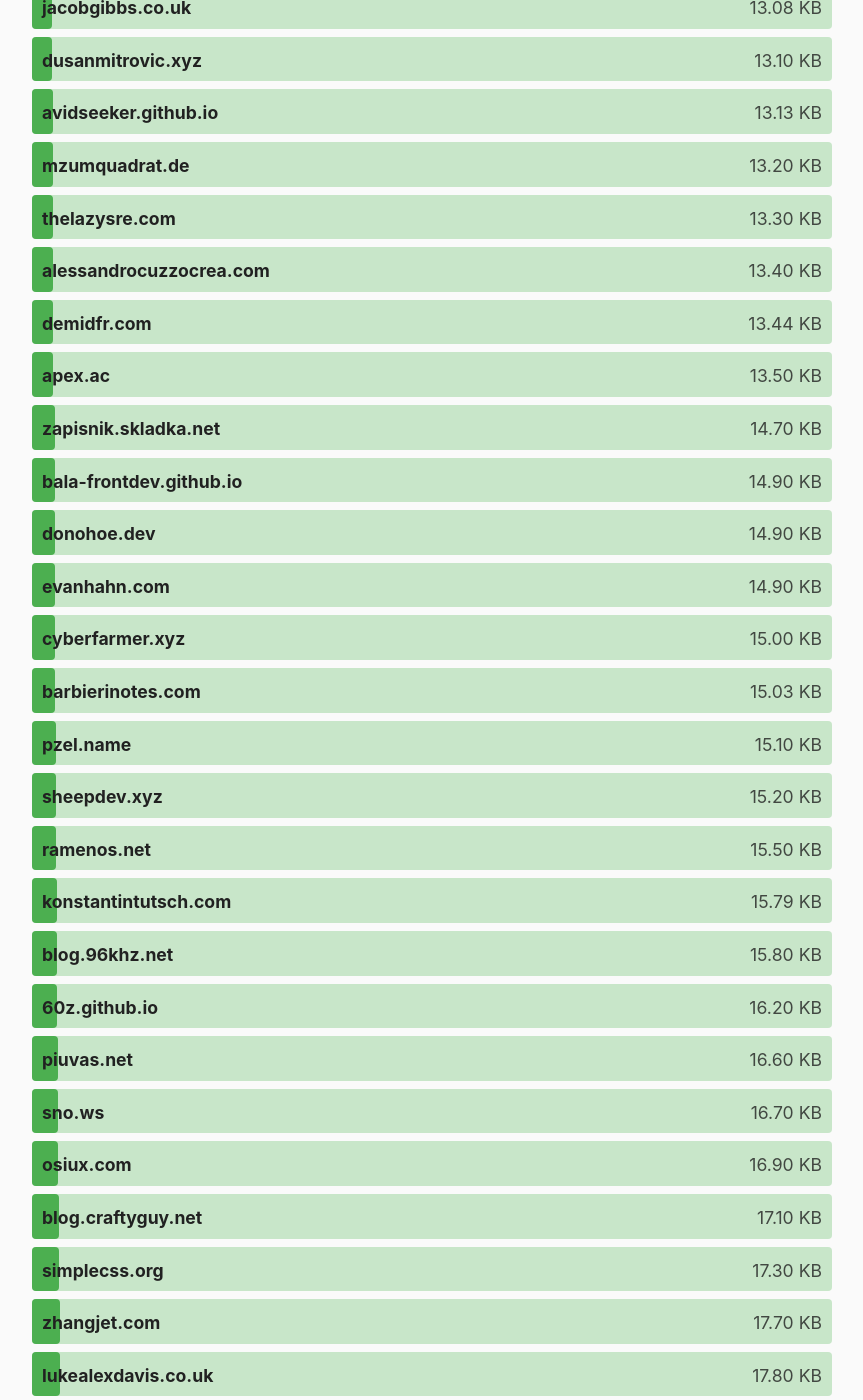
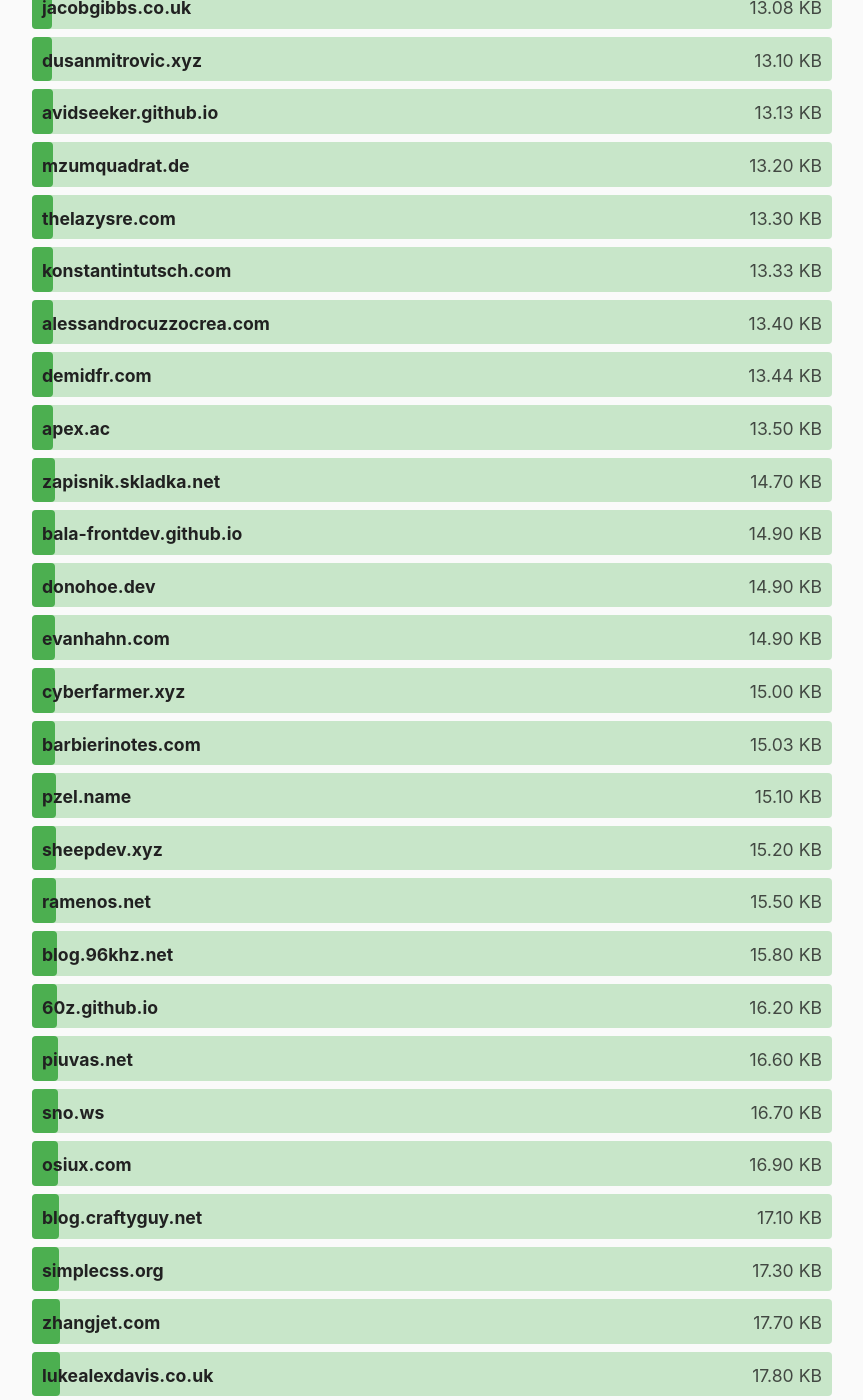
Before and after one commit to kevquirk/512kb.club, a Jekyll site: the page built from index.md, in a window 1280 px wide and 1400 px high, scrolled down 7529 px. Shown: the whole window, without its empty margins (208-1071 px from the left). Built offline with Jekyll 4.4.1, drawn with Linux system fonts in a browser that asks for light colours.

Commit message:
Update size for konstantintutsch.com
13.33kb

https://radar.cloudflare.com/scan/ae4d3a99-5f2d-416a-bc5d-fc6e4071ccc9/summary

```diff
--- a/_data/sites.yml
+++ b/_data/sites.yml
@@ -2145,8 +2145,8 @@
 
 - domain: konstantintutsch.com
   url: https://konstantintutsch.com/
-  size: 15.79
-  last_checked: 2024-03-30
+  size: 13.33
+  last_checked: 2024-08-08
 
 - domain: kraktoos.com
   url: https://kraktoos.com/
```
